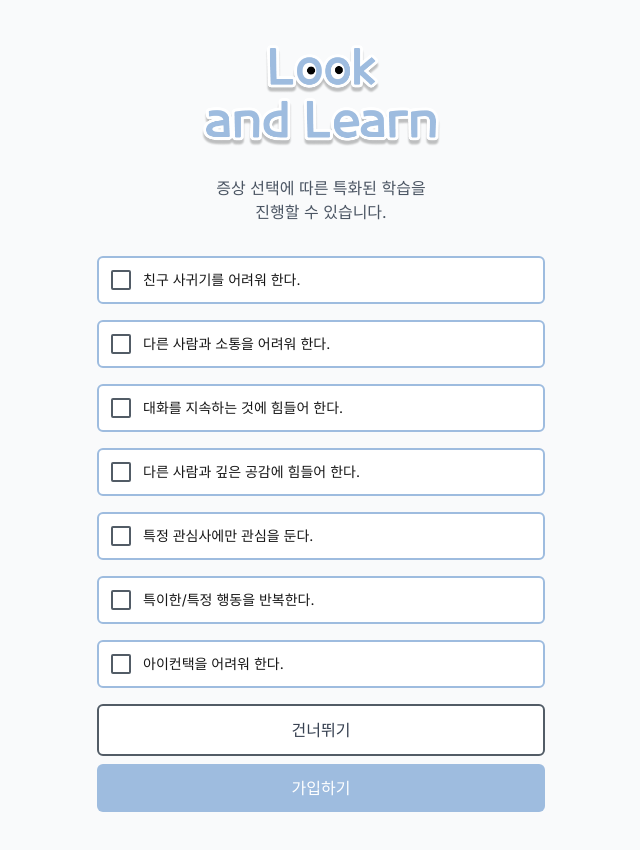
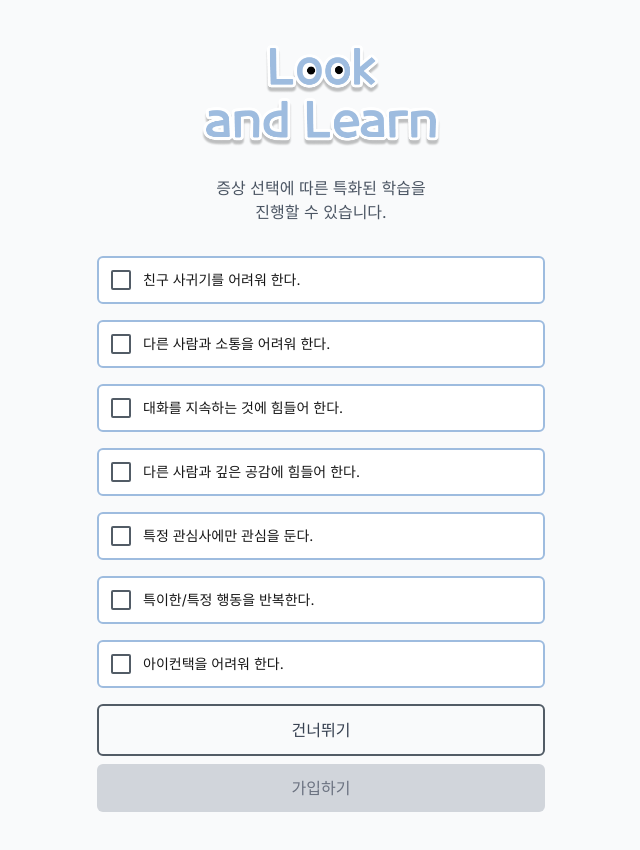
Before and after one commit to tinon1004/LookNLearn, a Next.js app: page /signup/symptoms in a window 1280 px wide. Shown: the top 850 px of the page, without its empty margins (319-959 px from the left). Built offline with nearby package versions, Linux system fonts and the light colour scheme.

Commit message:
Feat: activate the SignUp button when checking

```diff
--- a/src/app/signup/symptoms/SymptomsSelectionPage.tsx
+++ b/src/app/signup/symptoms/SymptomsSelectionPage.tsx
@@ -35,6 +35,8 @@ export default function SymptomsSelectionPage() {
     console.log('선택된 증상들:', selectedSymptoms);
     router.push('/signup/completion');
   };
+
+  const isAnySymptomSelected = selectedSymptoms.length > 0;
 
   return (
     <div className="flex flex-col items-center justify-center min-h-screen bg-gray-50 p-4">
@@ -95,14 +97,27 @@ export default function SymptomsSelectionPage() {
           <div className="flex flex-col space-y-2">
             <button
               onClick={handleSubmit}
-              className="w-full px-4 py-3 border-2 border-[#525c66] text-gray-700 font-medium rounded-md hover:bg-gray-100 transition duration-300 bg-white"
+              className="w-full px-4 py-3 border-2 border-[#525c66] text-gray-700 font-medium rounded-md hover:bg-gray-100 transition duration-300"
             >
               건너뛰기
             </button>
 
             <button
               onClick={handleSubmit}
-              className="w-full px-4 py-3 mt-4 bg-[#9EBCDF] hover:bg-[#8BAACE] text-white font-medium rounded-md transition duration-300"
+              disabled={!isAnySymptomSelected}
+              className={`
+                w-full
+                px-4
+                py-3
+                mt-4
+                font-medium
+                rounded-md
+                transition
+                duration-300
+                ${isAnySymptomSelected
+                  ? 'bg-[#9EBCDF] hover:bg-[#8BAACE] text-white cursor-pointer'
+                  : 'bg-gray-300 text-gray-500 cursor-not-allowed'}
+              `}
             >
             가입하기
           </button>
```
